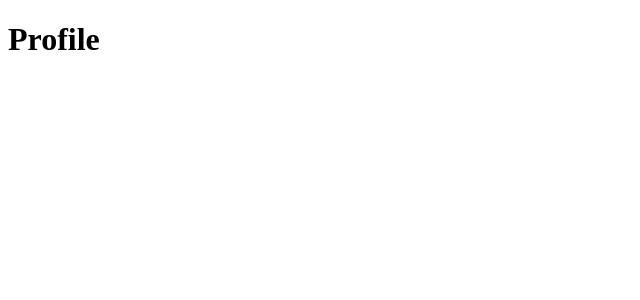
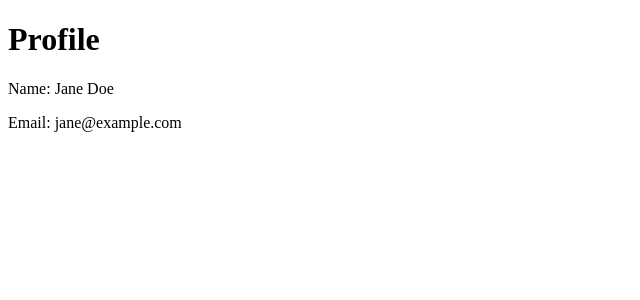
Before and after one commit to imaanally/SkillSwap, a React (Vite) app in the folder frontend/: page /profile in a window 1280 px wide. Shown: the top 300 px of the page, without its empty margins (0-640 px from the left). Built offline with nearby package versions, Linux system fonts and the light colour scheme.

Commit message:
Show fake user name and email on Profile

```diff
--- a/frontend/src/pages/Profile.jsx
+++ b/frontend/src/pages/Profile.jsx
@@ -1,5 +1,19 @@
+const fakeUser = {
+  name: 'Jane Doe',
+  email: 'jane@example.com',
+  skillsOffered: ['React', 'Guitar'],
+  skillsWanted: ['Python', 'Cooking'],
+}
+
+
 function profile() {
-    return <h1>Profile</h1>
+    return(
+        <div>
+            <h1>Profile</h1>
+            <p>Name: {fakeUser.name}</p>
+            <p>Email: {fakeUser.email}</p>
+        </div>
+    )
 }
 
 export default profile
```
